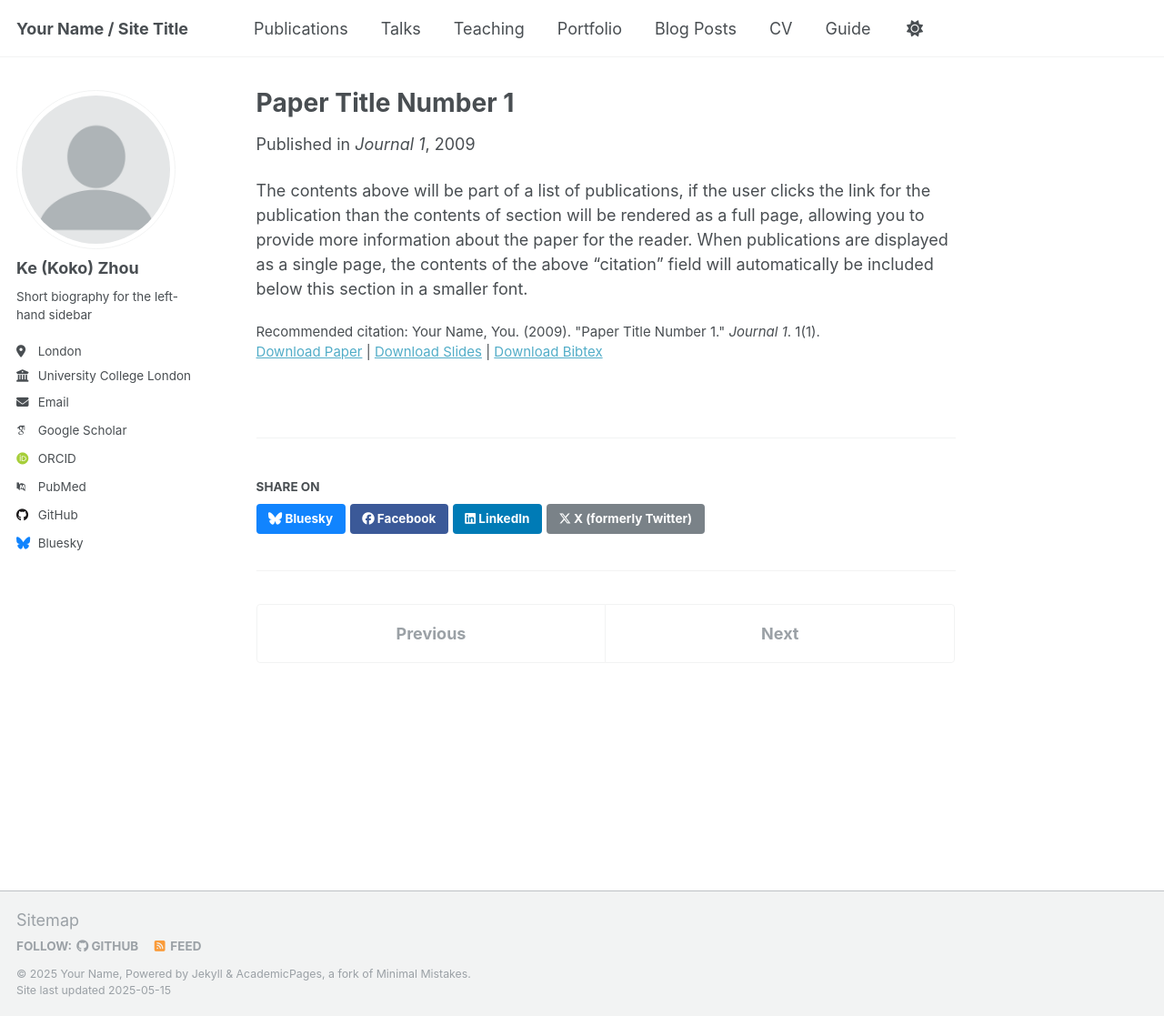
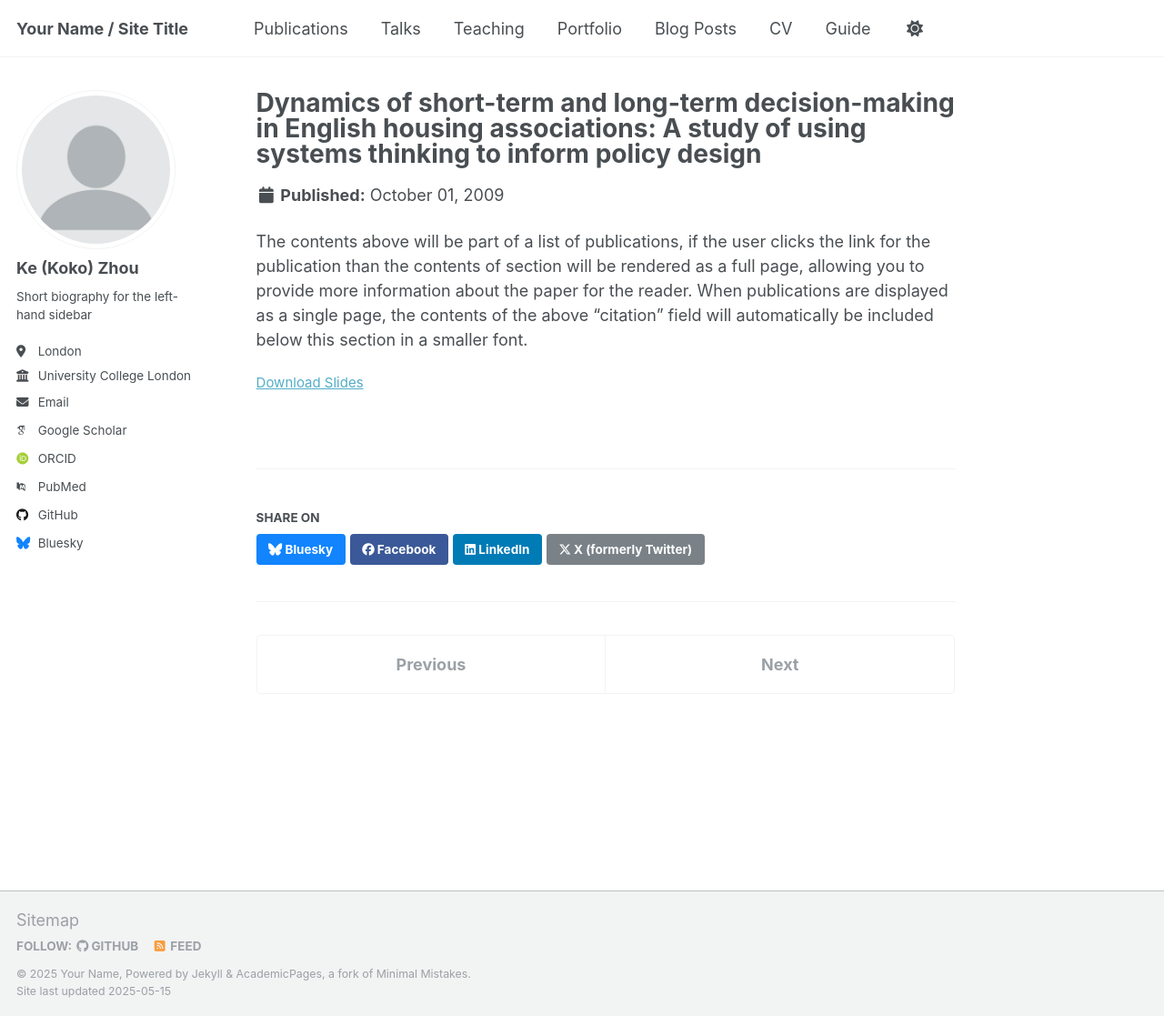
Before and after one commit to Luengan/luengan.github.io, a Jekyll site: the page built from _publications/2009-10-01-paper-title-number-1.md, in a window 1280 px wide and 1117 px high. Shown: the whole window at 91% size. Built offline with Jekyll 4.4.1, drawn with Linux system fonts in a browser that asks for light colours; some web fonts are replaced.

Commit message:
Update 2009-10-01-paper-title-number-1.md

```diff
--- a/_publications/2009-10-01-paper-title-number-1.md
+++ b/_publications/2009-10-01-paper-title-number-1.md
@@ -1,14 +1,9 @@
 ---
-title: "Paper Title Number 1"
-collection: publications
-category: manuscripts
-permalink: /publication/2009-10-01-paper-title-number-1
-excerpt: 'This paper is about the number 1. The number 2 is left for future work.'
-date: 2009-10-01
-venue: 'Journal 1'
-slidesurl: 'http://academicpages.github.io/files/slides1.pdf'
-paperurl: 'http://academicpages.github.io/files/paper1.pdf'
-bibtexurl: 'http://academicpages.github.io/files/bibtex1.bib'
-citation: 'Your Name, You. (2009). &quot;Paper Title Number 1.&quot; <i>Journal 1</i>. 1(1).'
+title: "Dynamics of short-term and long-term decision-making in English housing associations: A study of using systems thinking to inform policy design"
+journal : EURO Journal on Decision Processes
+author : Zhou, Ke and Zimmermann, Nici and Warwick, Elanor and Pineo, Helen and Ucci, Marcella and Davies, Michael
+year: 2022
+slidesurl: '[http://academicpages.github.io/files/slides1.pdf](https://linkinghub.elsevier.com/retrieve/pii/S2193943822000061)'
+
 ---
 The contents above will be part of a list of publications, if the user clicks the link for the publication than the contents of section will be rendered as a full page, allowing you to provide more information about the paper for the reader. When publications are displayed as a single page, the contents of the above "citation" field will automatically be included below this section in a smaller font.
```
